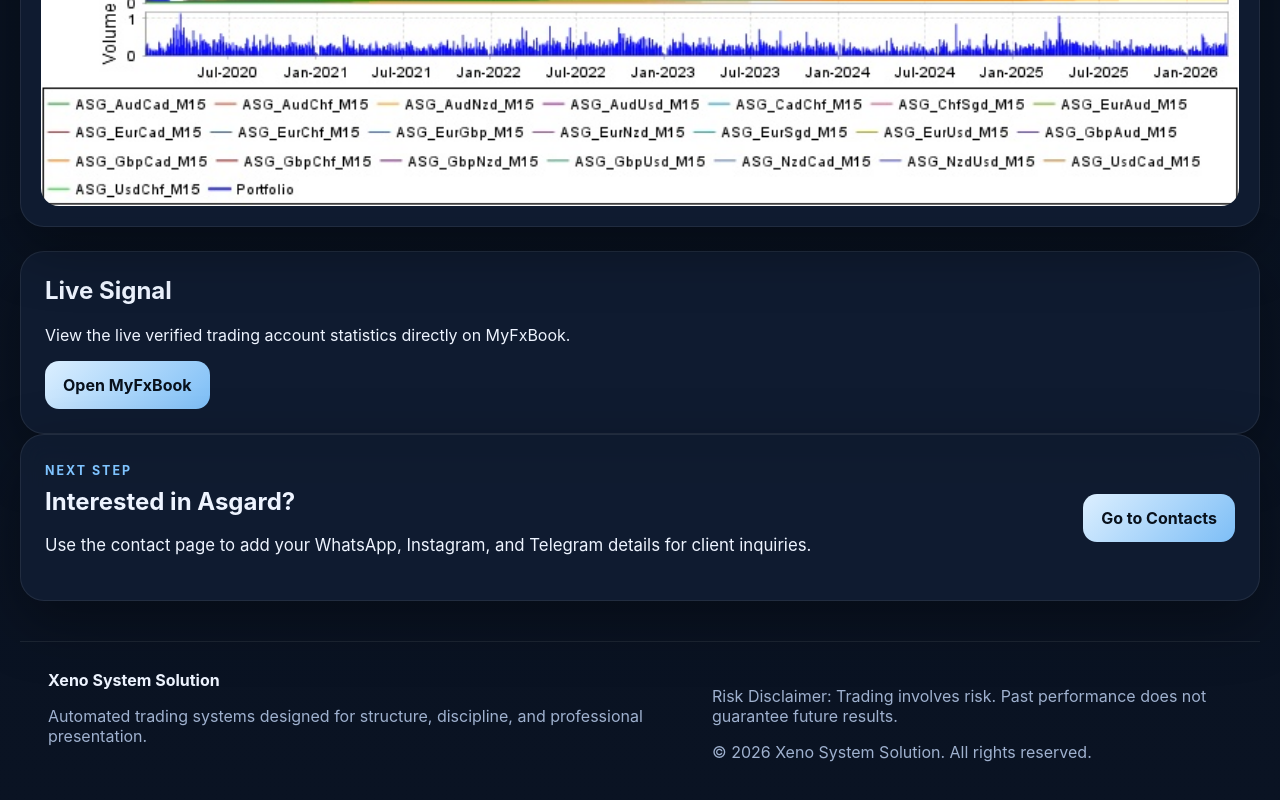
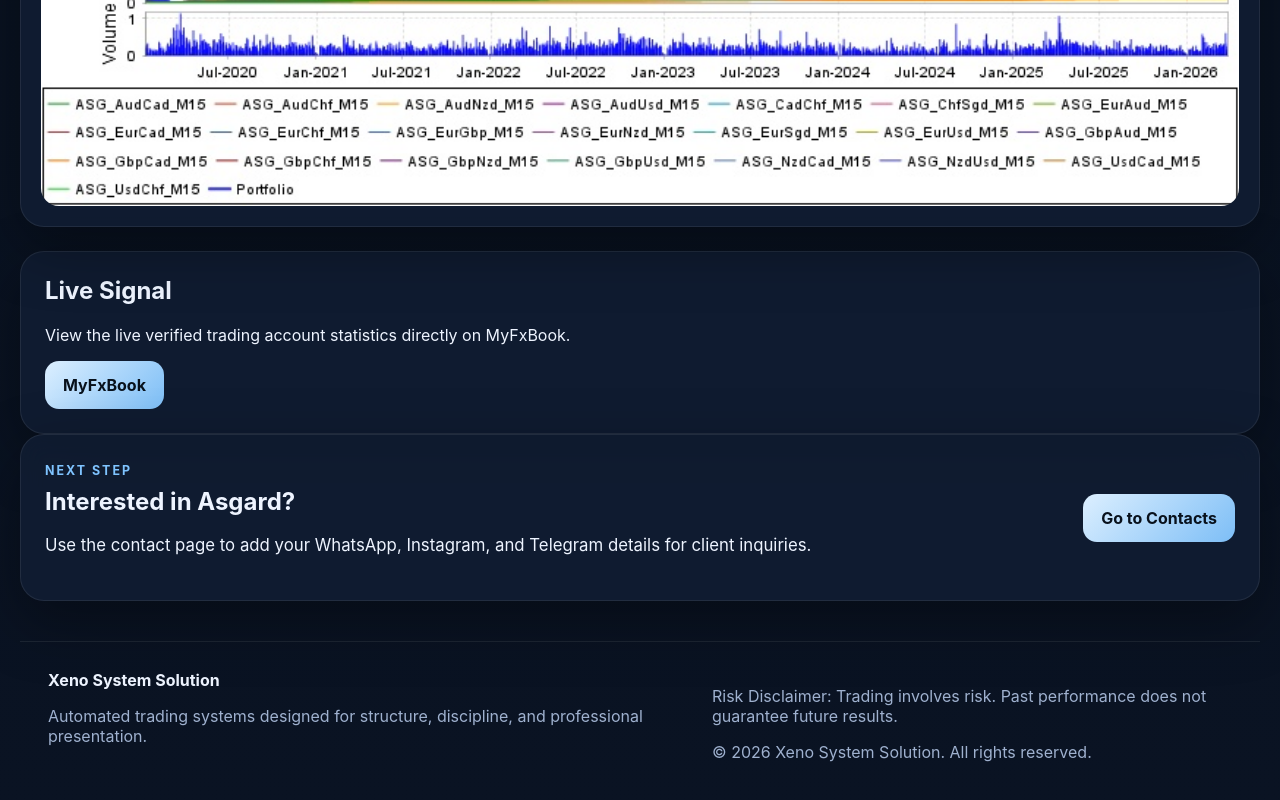
Before and after one commit to giovannimaccioni1989-byte/xeno-system-solution, a React (Vite) app: page /expert-advisors/Asgard in a window 1280 px wide. Shown: the part 1774-2574 px from the top of the page. Built offline with nearby package versions, Linux system fonts and the light colour scheme.

Commit message:
Update AdvisorDetailPage.jsx

```diff
--- a/src/pages/AdvisorDetailPage.jsx
+++ b/src/pages/AdvisorDetailPage.jsx
@@ -102,7 +102,7 @@ export default function AdvisorDetailPage() {
             rel="noopener noreferrer"
             className="button primary"
           >
-            Open MyFxBook
+            MyFxBook
           </a>
         </section>
       )}
```
